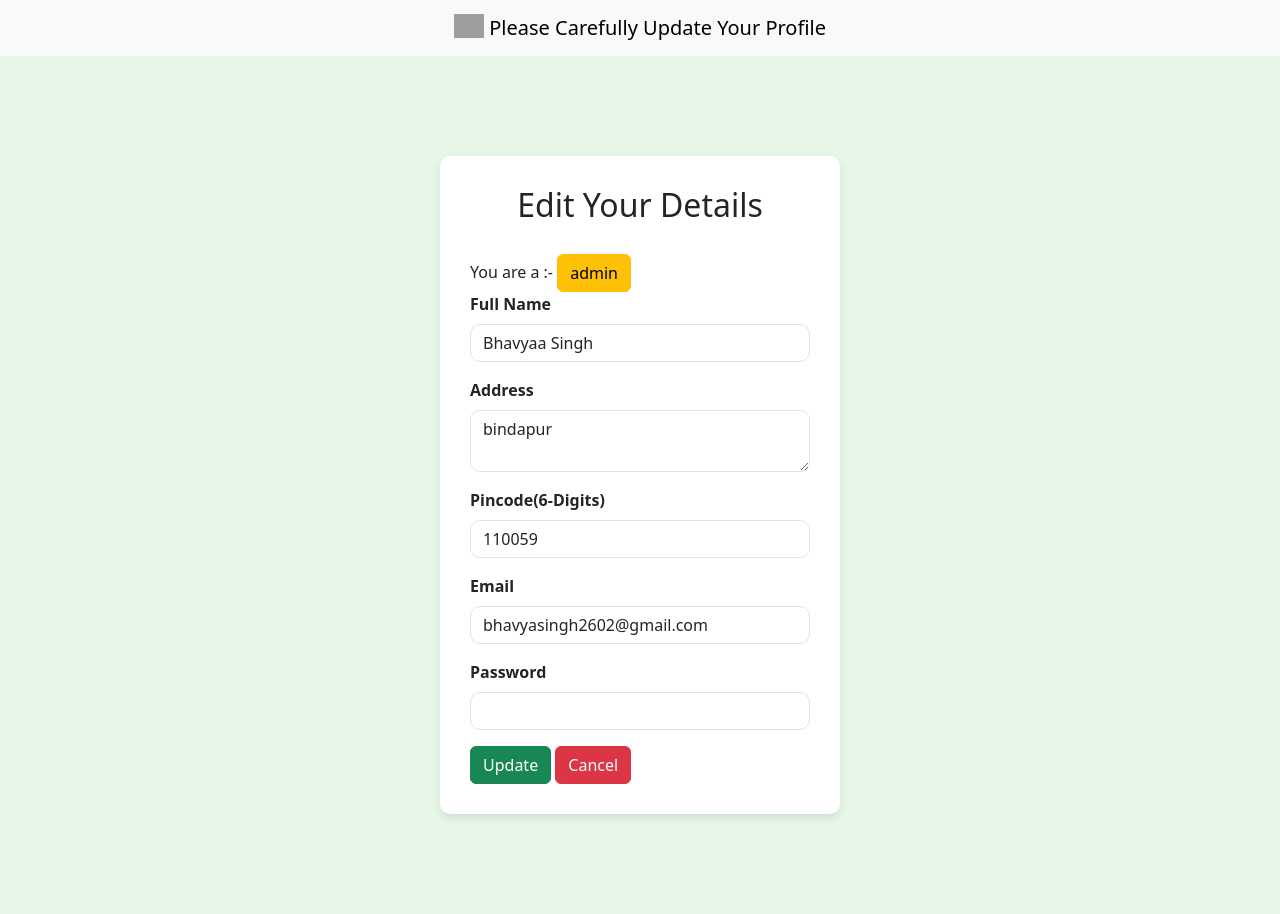
After one commit to 22f3001703/parking_app, a Flask app: page /editprofile/2 in a window 1280 px wide. The commit adds this page. Run offline with Flask 3, Linux system fonts and the light colour scheme; a user stored in the database is signed in; data comes from the database, SQL or seed files in the repository; grey boxes are pictures that could not be loaded.

Commit message:
Added editing thing in the profile not working as expected

```diff
--- a/controllers/controllers.py
+++ b/controllers/controllers.py
@@ -465,3 +465,26 @@ def logout(id):
 
         session.clear()
     return redirect("/login")
+
+@controllers.route("/editprofile/<int:id>",methods=["GET","POST"])
+def editProfile(id):
+    status = session.get("status")
+    if status is not None and int(status) > 0:
+        theuser=User.query.get(id)
+        print(theuser.fullname)
+        if not theuser:
+            return "User not found", 404
+
+        if request.method=="POST":
+            theuser.fullname=request.form.get("fullname")
+            theuser.address=request.form.get("address")
+            theuser.pincode=request.form.get("pincode")
+            theuser.email=request.form.get("email")
+            theuser.password=request.form.get("password")
+            db.session.commit()
+            print("done")
+            return redirect("/{session['role']}/dashboard")
+
+        return render_template("editProfile.html",theuser=theuser)
+    else:
+        return redirect("/login")
--- a/templates/adminDashboard.html
+++ b/templates/adminDashboard.html
@@ -35,9 +35,8 @@
             Your Profile
           </a>
           <ul class="dropdown-menu" >
-            <li><a class="dropdown-item" href="#">Edit Profile</a></li>
+            <li><a class="dropdown-item btn btn-warning" href="/editprofile/{{session['id']}}">Edit Profile</a></li>
             <li><a class="dropdown-item btn btn-danger" href="/logout/{{session['id']}}">Log Out</a></li>
-
           </ul>
         </li>
       </ul>
--- /dev/null
+++ b/templates/editProfile.html
@@ -0,0 +1,90 @@
+<!DOCTYPE html>
+<html lang="en">
+<head>
+    <meta charset="UTF-8">
+    <meta name="viewport" content="width=device-width, initial-scale=1.0">
+    <title>Login</title>
+
+    <link href="https://cdn.jsdelivr.net/npm/bootstrap@5.3.0-alpha1/dist/css/bootstrap.min.css" rel="stylesheet">
+    <style>
+        body {
+            background-color: #e6f7e7;
+        }
+        .login-container {
+            max-width: 400px;
+            margin: 100px auto;
+            background-color: white;
+            padding: 30px;
+            border-radius: 10px;
+            box-shadow: 0 4px 8px rgba(0, 0, 0, 0.1);
+        }
+        .login-container h2 {
+            text-align: center;
+            margin-bottom: 30px;
+        }
+        .form-control {
+            border-radius: 10px;
+        }
+        .btn-primary {
+            width: 100%;
+            padding: 10px;
+            font-size: 16px;
+            border-radius: 10px;
+        }
+    </style>
+</head>
+<body>
+
+    <nav class="navbar bg-body-tertiary">
+  <div class="container-fluid text-center">
+    <a class="navbar-brand mx-auto " href="#">
+      <img src="https://images.pexels.com/photos/164634/pexels-photo-164634.jpeg?_gl=1*1rfblvq*_ga*MTY5NDc0NzA3NC4xNzUzMjk4NzE5*_ga_8JE65Q40S6*czE3NTMyOTg3MTgkbzEkZzEkdDE3NTMyOTg3MjMkajU1JGwwJGgw" width="30" height="24" class="d-inline-block align-text-top" style="align-content: center;">
+      Please Carefully Update Your Profile
+    </a>
+  </div>
+        </nav>
+
+    <div class="login-container">
+        <h2>Edit Your Details </h2>
+        <form action="/editprofile/{{session['id']}}" method="POST">
+            <span style="padding-right: 50px;">
+                You are a  :-
+                <a class="btn btn-warning">{{session["role"]}}</a>
+            </span>
+
+
+            <div class="mb-3">
+                <label for="fullname" class="form-label"><b>Full Name</b></label>
+                <input type="text" class="form-control" id="fullname"  name ="fullname" required value="{{ theuser.fullname }}">
+            </div>
+
+            <div class="mb-3">
+                <label for="address" class="form-label"><b>Address</b></label>
+                <textarea type="address" class="form-control" id="address" name="address" required >{{ theuser.address }}</textarea>
+            </div>
+
+             <div class="mb-3">
+                <label for="number" class="form-label"><b>Pincode(6-Digits)</b></label>
+                <input type="number" class="form-control" id="pincode" name ="pincode" required  value="{{ theuser.pincode }}">
+            </div>
+
+             <div class="mb-3">
+                <label for="email" class="form-label"><b> Email</b></label>
+                <input type="email" class="form-control" id="email"  name ="email" required value="{{ theuser.email }}">
+            </div>
+
+             <div class="mb-3">
+                <label for="password" class="form-label"><b>Password</b></label>
+                <input type="password" class="form-control" id="password"  name ="password" required >
+            </div>
+
+
+            <button type="submit" class="btn btn-success" href="">Update</button>
+            <a href="/{{session['role']}}/dashboard" class="btn btn-danger">Cancel</a>
+        </form>
+    </div>
+
+    <script src="https://cdn.jsdelivr.net/npm/bootstrap@5.3.0-alpha1/dist/js/bootstrap.bundle.min.js"></script>
+
+</body>
+</html>
--- a/templates/userdashboard.html
+++ b/templates/userdashboard.html
@@ -37,7 +37,7 @@
             Your Profile
           </a>
           <ul class="dropdown-menu" >
-            <li><a class="dropdown-item" href="#">Edit Profile</a></li>
+            <li><a class="dropdown-item btn btn-warning" href="/editprofile/{{session['id']}}">Edit Profile</a></li>
             <li><a class="dropdown-item btn btn-danger" href="/logout/{{session['id']}}">Log Out</a></li>
 
           </ul>
```
